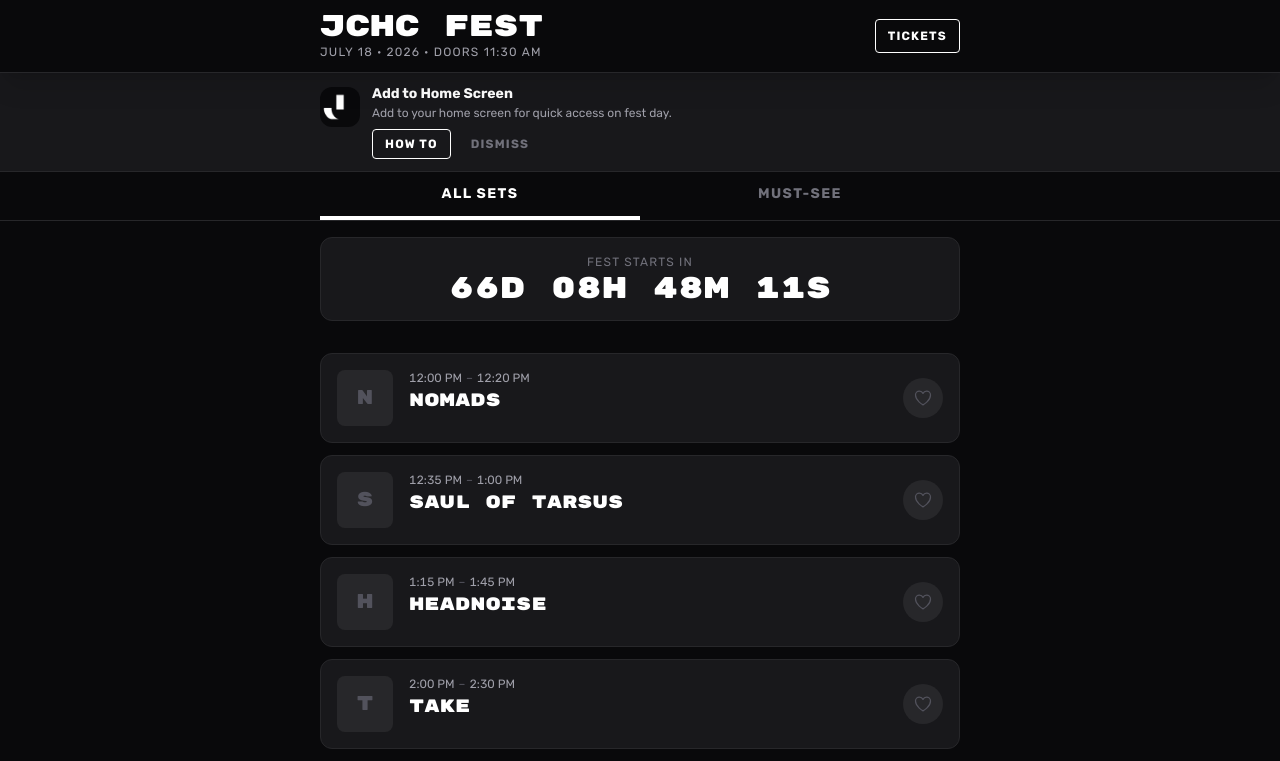
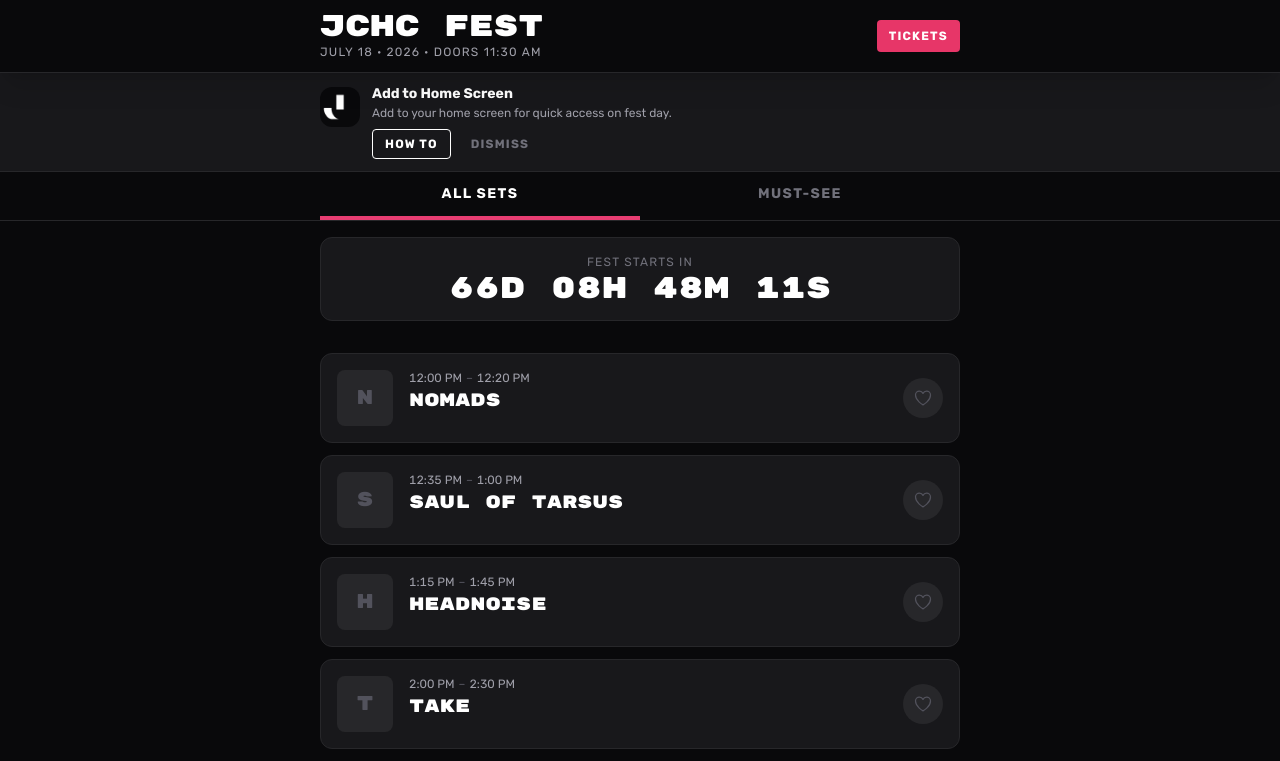
Before and after one commit to shawncothran/jchc-fest-app, a React (Vite) app: page / in a window 1280 px wide. Shown: the top 761 px of the page. Built offline with nearby package versions, Linux system fonts and the light colour scheme.

Commit message:
design: restore strategic pink accents (active states, primary actions)

```diff
--- a/scripts/generate-icons.cjs
+++ b/scripts/generate-icons.cjs
@@ -58,7 +58,7 @@ function createIconPNG(size) {
       uint32BE(size),
       uint32BE(size),
       Buffer.from([8, 2, 0, 0, 0]),
-    ]),
+    ])
   );
 
   // Build raw RGB pixels
--- a/src/components/FilterTabs.tsx
+++ b/src/components/FilterTabs.tsx
@@ -21,7 +21,7 @@ export default function FilterTabs({
             onClick={() => onChange("all")}
             className={`flex-1 py-3 text-sm font-bold uppercase tracking-widest transition-colors border-b-4 ${
               filter === "all"
-                ? "text-white border-b-white"
+                ? "text-white border-b-brand-500"
                 : "text-zinc-500 border-transparent hover:text-zinc-300"
             }`}
           >
@@ -33,7 +33,7 @@ export default function FilterTabs({
             onClick={() => onChange("favorites")}
             className={`flex-1 py-3 text-sm font-bold uppercase tracking-widest transition-colors border-b-4 flex items-center justify-center gap-2 ${
               filter === "favorites"
-                ? "text-white border-b-white"
+                ? "text-white border-b-brand-500"
                 : "text-zinc-500 border-transparent hover:text-zinc-300"
             }`}
           >
@@ -42,7 +42,7 @@ export default function FilterTabs({
               <span
                 className={`text-xs font-bold px-1.5 py-0.5 rounded-full min-w-5 text-center leading-none ${
                   filter === "favorites"
-                    ? "bg-zinc-700 text-white"
+                    ? "bg-brand-600 text-white"
                     : "bg-zinc-700 text-zinc-300"
                 }`}
                 aria-label={`${favoriteCount} favorited`}
--- a/src/components/Header.tsx
+++ b/src/components/Header.tsx
@@ -21,7 +21,7 @@ export default function Header() {
           href="https://brushfire.com/jchcministries/jchcfest2026/626483/tickets"
           target="_blank"
           rel="noopener noreferrer"
-          className="shrink-0 border border-white hover:bg-white/10 active:bg-white/20 text-white text-xs font-bold uppercase tracking-widest px-3 py-2 rounded transition-colors"
+          className="shrink-0 bg-brand-600 hover:bg-brand-500 active:bg-brand-700 text-white text-xs font-bold uppercase tracking-widest px-3 py-2 rounded transition-colors"
           aria-label="Buy tickets for JCHC Fest 2026"
         >
           Tickets
--- a/src/components/SetCard.tsx
+++ b/src/components/SetCard.tsx
@@ -18,13 +18,13 @@ export default function SetCard({
     <article
       className={`relative rounded-xl transition-colors ${
         isActive
-          ? "bg-zinc-800 border-2 border-white"
+          ? "bg-zinc-800 border-2 border-brand-500"
           : "border border-zinc-800 bg-zinc-900 hover:border-zinc-700"
       }`}
       aria-label={`${set.name}, ${set.startTime} to ${set.endTime}`}
     >
       {isActive && (
-        <div className="absolute top-3 left-3 flex items-center gap-1.5">
+        <div className="absolute top-3 left-3 flex items-center gap-1.5 bg-brand-600 px-2 py-1 rounded-full">
           <span
             className="inline-block w-2 h-2 rounded-full bg-white animate-pulse"
             aria-hidden="true"
```
